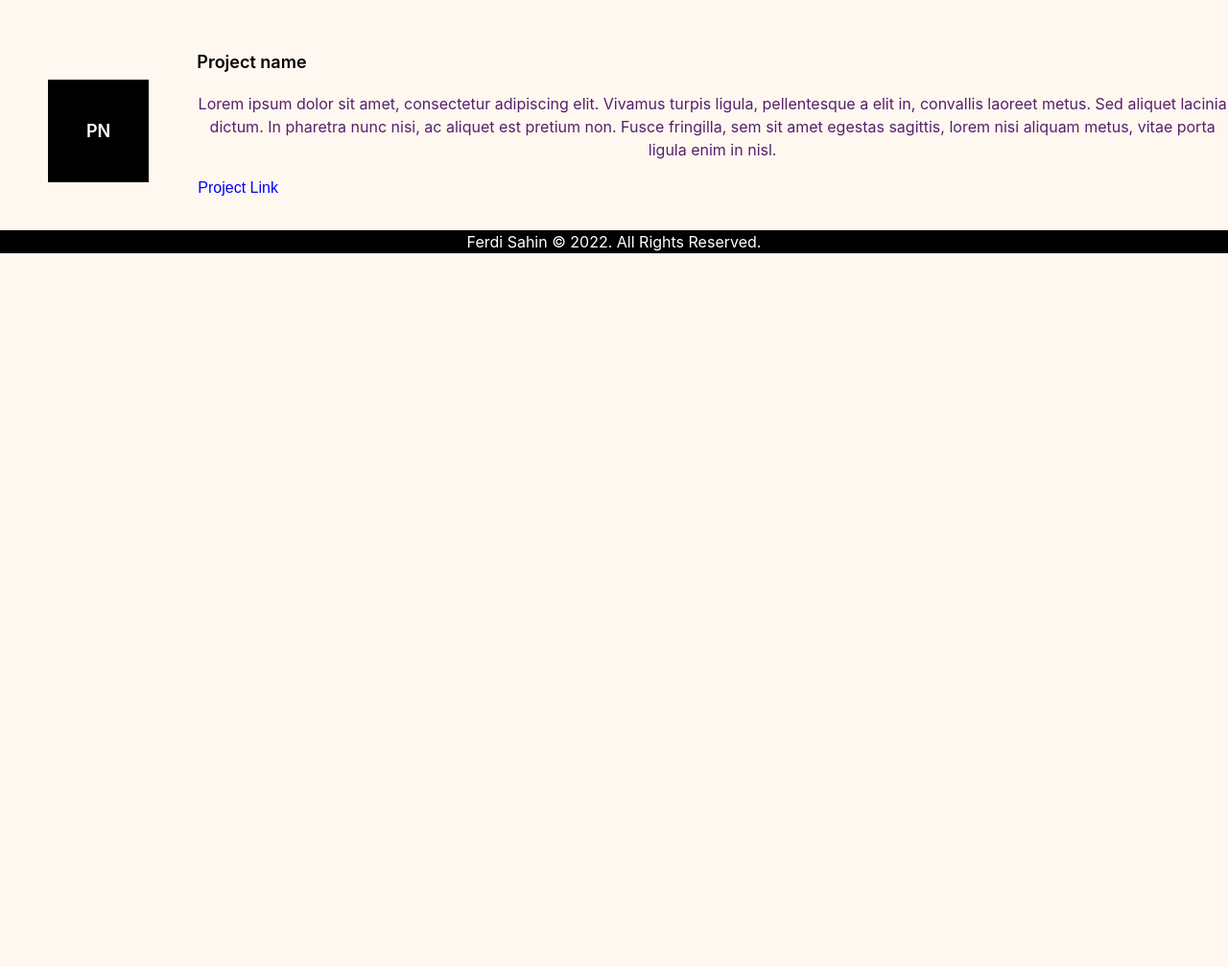
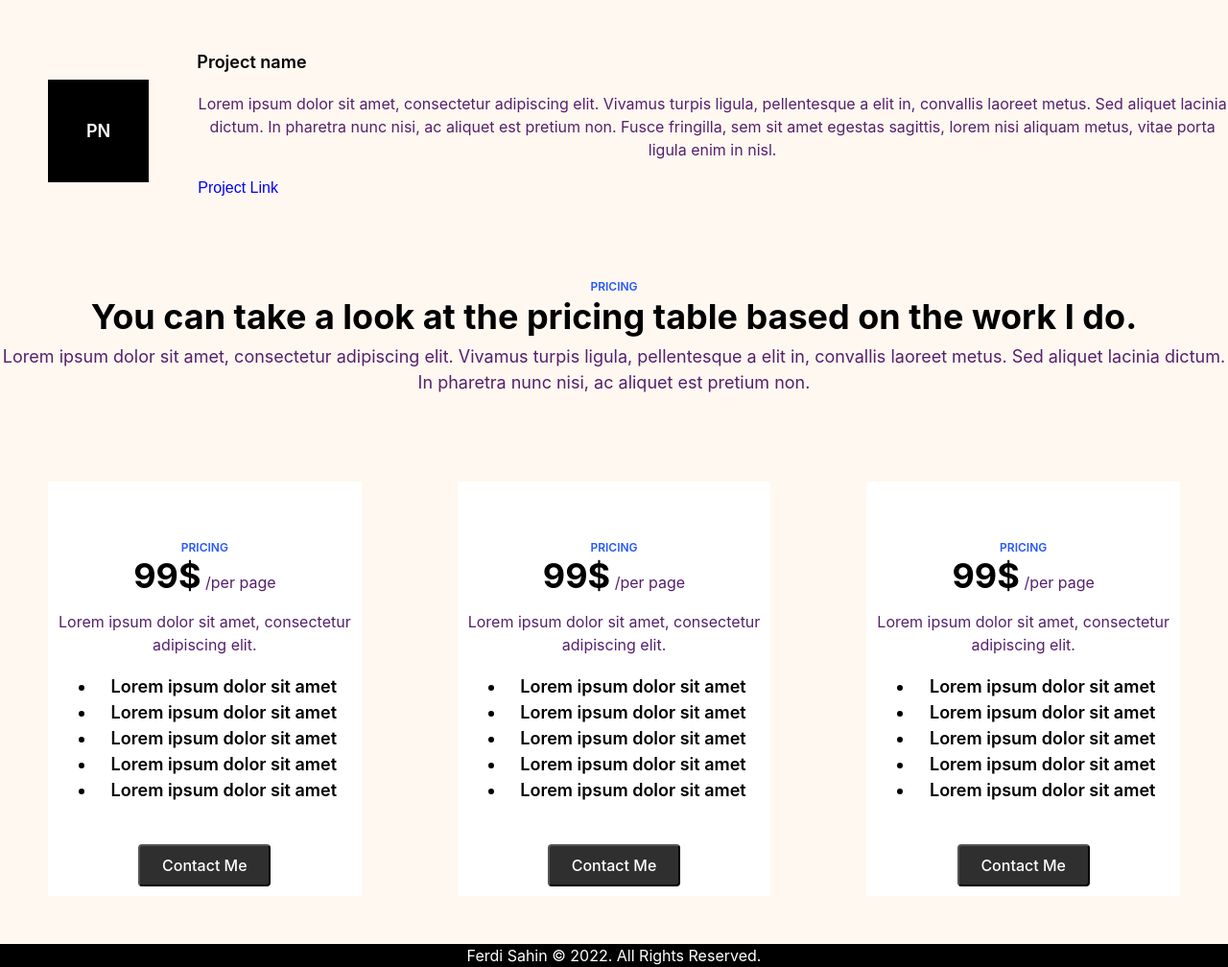
Before and after one commit to Pedrofilip13/mockup-to-webpage, a plain HTML site: page index.html in a window 1280 px wide. Shown: the part 1781-2789 px from the top of the page at 96% size. Before the commit the page ends 2045 px from the top, so only its background shows below. Drawn offline with Linux system fonts and the light colour scheme.

Commit message:
Adds pricing section

```diff
--- a/index.html
+++ b/index.html
@@ -72,7 +72,7 @@
         </div>
         <!--Exp2-->
         <div class="box">
-          BACK-end Development
+          BACK-END DEVELOPMENT
           <p>
             Lorem ipsum dolor sit amet, consectetur adipiscing elit. Vivamus
             turpis ligula, pellentesque a elit in, convallis laoreet metus. Sed
@@ -83,7 +83,7 @@
         </div>
         <!--Exp3-->
         <div class="box">
-          Interface Development
+          INTERFACE DEVELOPMENT
           <p>
             Lorem ipsum dolor sit amet, consectetur adipiscing elit. Vivamus
             turpis ligula, pellentesque a elit in, convallis laoreet metus. Sed
@@ -157,6 +157,70 @@
         </div>
       </div>
     </div>
+
+    <!--Princing-->
+    <div>
+      <div class="section-title">PRICING</div>
+      <!--Title-->
+      <div id="pricing-box">
+        <h2>You can take a look at the pricing table based on the work I do.</h2>
+        <!--subtitle-->
+        <div id="breif-pricing">
+          Lorem ipsum dolor sit amet, consectetur adipiscing elit. Vivamus
+          turpis ligula, pellentesque a elit in, convallis laoreet metus. Sed
+          aliquet lacinia dictum. In pharetra nunc nisi, ac aliquet est pretium
+          non.
+        </div>
+      </div>
+      <!--Offers-->
+      <div id="offers-display">
+        <!--Offer1-->
+        <div class="offer">
+          <div class="section-title">PRICING</div>
+          <h2 style="display: inline">99$</h2>
+          <p style="display: inline"> /per page</p>
+          <p>Lorem ipsum dolor sit amet, consectetur adipiscing elit.</p>
+          <ul>
+            <li>Lorem ipsum dolor sit amet</li>
+            <li>Lorem ipsum dolor sit amet</li>
+            <li>Lorem ipsum dolor sit amet</li>
+            <li>Lorem ipsum dolor sit amet</li>
+            <li>Lorem ipsum dolor sit amet</li>
+          </ul>
+          <button>Contact Me</button>
+        </div>
+        <!--Offer2-->
+        <div class="offer">
+          <div class="section-title">PRICING</div>
+          <h2 style="display: inline">99$</h2>
+          <p style="display: inline"> /per page</p>
+          <p>Lorem ipsum dolor sit amet, consectetur adipiscing elit.</p>
+          <ul>
+            <li>Lorem ipsum dolor sit amet</li>
+            <li>Lorem ipsum dolor sit amet</li>
+            <li>Lorem ipsum dolor sit amet</li>
+            <li>Lorem ipsum dolor sit amet</li>
+            <li>Lorem ipsum dolor sit amet</li>
+          </ul>
+          <button>Contact Me</button>
+        </div>
+        <!--Offer3-->
+        <div class="offer">
+          <div class="section-title">PRICING</div>
+          <h2 style="display: inline">99$</h2>
+          <p style="display: inline"> /per page</p>
+          <p>Lorem ipsum dolor sit amet, consectetur adipiscing elit.</p>
+          <ul>
+            <li>Lorem ipsum dolor sit amet</li>
+            <li>Lorem ipsum dolor sit amet</li>
+            <li>Lorem ipsum dolor sit amet</li>
+            <li>Lorem ipsum dolor sit amet</li>
+            <li>Lorem ipsum dolor sit amet</li>
+          </ul>
+          <button>Contact Me</button>
+        </div>
+      </div>
+    </div>
     <!--Footer-->
     <footer id="footer">
       <p id="footer-text">Ferdi Sahin © 2022. All Rights Reserved.</p>
--- a/styles.css
+++ b/styles.css
@@ -263,6 +263,45 @@
       }
     /*End of project section */
 
+    /* Pricing section */
+
+    #pricing-box{
+        margin:0 auto;
+        max-width: 1440px;
+    }
+
+    #breif-pricing{
+        padding-bottom: 40px;
+        font-family: Inter;
+        font-size: 18px;
+        font-weight: 400;
+        line-height: 27px;
+        letter-spacing: 0em;
+        text-align: center;
+    }
+
+    #offers-display{
+        margin:0 auto;
+        max-width: 1440px;
+        border-color: white ;
+    }
+
+    .offer{
+        background-color: white !important;
+        border: 50px solid #FFF8F0 ;
+        border-radius: 10px;
+        font-family: Inter;
+        font-size: 18px;
+        font-weight: 600;
+        line-height: 27px;
+        letter-spacing: 0em;
+        text-align: center;
+        color: black;
+        padding: 10px;
+    }
+
+    /* End of pricing section */
+
     /* Footer */
 
     #footer{
@@ -517,6 +556,46 @@
       }
     /*End of project section */
 
+    /* Pricing section */
+
+    #pricing-box{
+        margin:0 auto;
+        max-width: 1440px;
+    }
+
+    #breif-pricing{
+        padding-bottom: 40px;
+        font-family: Inter;
+        font-size: 18px;
+        font-weight: 400;
+        line-height: 27px;
+        letter-spacing: 0em;
+        text-align: center;
+    }
+
+    #offers-display{
+        display: flex;
+        margin:0 auto;
+        max-width: 1440px;
+        border-color: white ;
+    }
+
+    .offer{
+        background-color: white !important;
+        border: 50px solid #FFF8F0 ;
+        border-radius: 10px;
+        font-family: Inter;
+        font-size: 18px;
+        font-weight: 600;
+        line-height: 27px;
+        letter-spacing: 0em;
+        text-align: center;
+        color: black;
+        padding: 10px;
+    }
+
+    /* End of pricing section */
+
     /* Footer */
     #footer{
         background-color: black;
```
